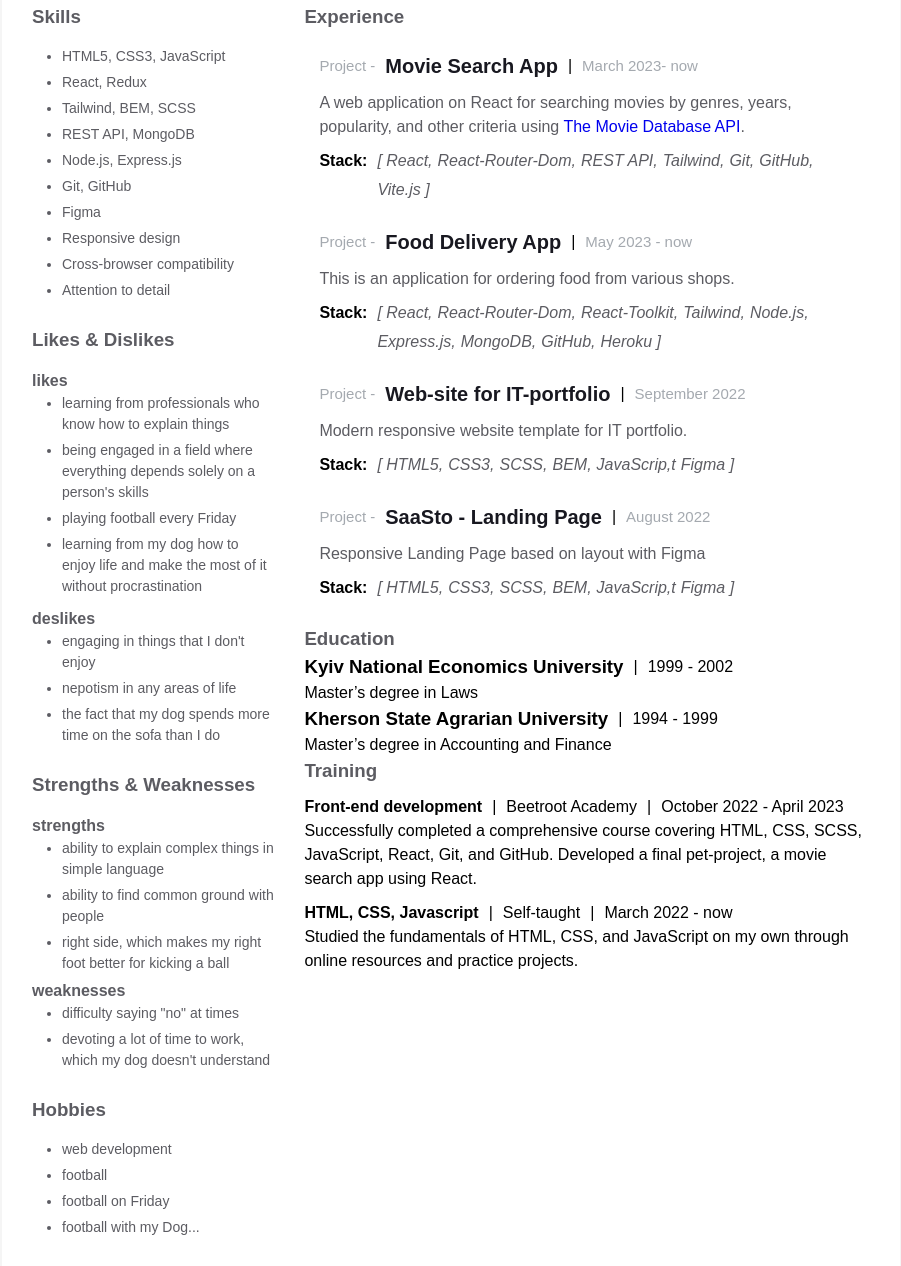
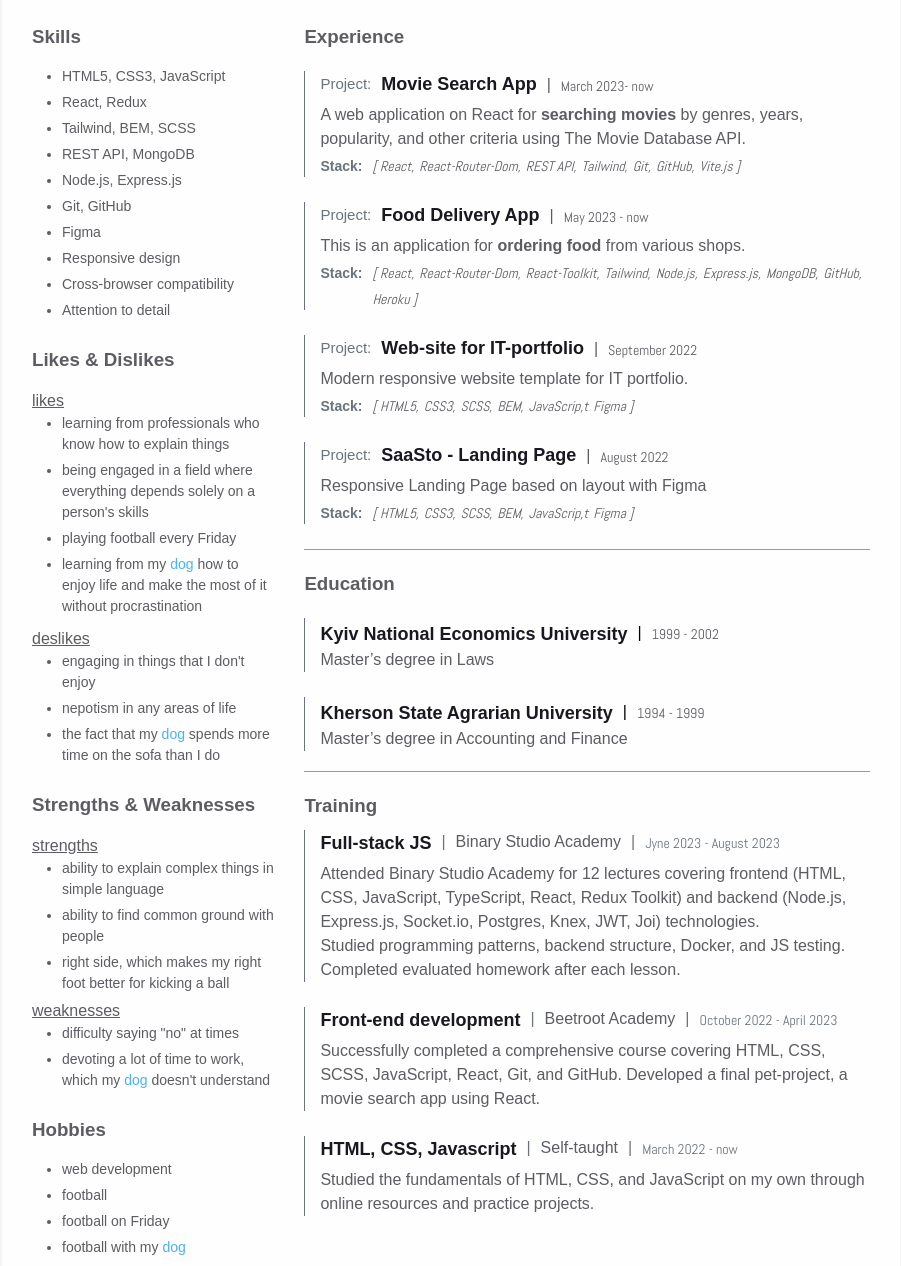
Before and after one commit to serhiy-yefimov/homepage, a plain HTML site: page index.html in a window 1280 px wide. Shown: the part 527-1793 px from the top of the page, without its empty margins (189-1090 px from the left). Drawn offline with Linux system fonts and the light colour scheme.

Commit message:
corrected styles.css

```diff
--- a/index.html
+++ b/index.html
@@ -101,6 +101,7 @@
                     <div class="resume__block">
                         <div class="main-info fh">
                             <div class="additional">
+                                <!-- skills -->
                                 <div class="skills">
                                     <h3 class="skills__header">Skills</h3>
                                     <ul class="skills__list">
@@ -131,8 +132,8 @@
                                         </li>
                                         <li class="likes__item">playing football every Friday</li>
                                         <li class="likes__item">
-                                            learning from my dog how to enjoy life and make the most of it without
-                                            procrastination
+                                            learning from my <span class="dog">dog</span> how to enjoy life and make the
+                                            most of it without procrastination
                                         </li>
                                     </ul>
                                     <div class="dislikes">deslikes</div>
@@ -140,14 +141,15 @@
                                         <li class="dislikes__item">engaging in things that I don't enjoy</li>
                                         <li class="dislikes__item">nepotism in any areas of life</li>
                                         <li class="dislikes__item">
-                                            the fact that my dog spends more time on the sofa than I do
+                                            the fact that my <span class="dog">dog</span> spends more time on the sofa
+                                            than I do
                                         </li>
                                     </ul>
                                 </div>
 
                                 <!-- strengths and weaknesses -->
                                 <div class="strengths-weaknesses">
-                                    <h3 class="strengths-weaknesses__header">Strengths & Weaknesses</h3>
+                                    <h3 class="strengths-weaknesses__header">Strengths &amp; Weaknesses</h3>
                                     <div class="strengths">strengths</div>
                                     <ul class="strengths__list">
                                         <li class="strengths__item">
@@ -162,7 +164,8 @@
                                     <ul class="weaknesses__list">
                                         <li class="weaknesses__item">difficulty saying "no" at times</li>
                                         <li class="weaknesses__item">
-                                            devoting a lot of time to work, which my dog doesn't understand
+                                            devoting a lot of time to work, which my
+                                            <span class="dog">dog</span> doesn't understand
                                         </li>
                                     </ul>
                                 </div>
@@ -174,7 +177,7 @@
                                         <li class="hobbies__item">web development</li>
                                         <li class="hobbies__item">football</li>
                                         <li class="hobbies__item">football on Friday</li>
-                                        <li class="hobbies__item">football with my Dog...</li>
+                                        <li class="hobbies__item">football with my <span class="dog">dog</span></li>
                                     </ul>
                                 </div>
 
@@ -193,7 +196,7 @@
                                     <h3 class="experiences__header">Experience</h3>
                                     <div class="experiences__project">
                                         <div class="experiences__project-header">
-                                            <span class="experiences__project-role">Project -</span>
+                                            <span class="experiences__project-role">Project: </span>
                                             <a
                                                 href="https://siefimov.github.io/movies-search-app/"
                                                 target="_blank"
@@ -204,7 +207,7 @@
                                             <span class="experiences__project-duration">March 2023- now</span>
                                         </div>
                                         <p class="experiences__project-description">
-                                            A web application on React for searching movies by genres, years,
+                                            A web application on React for <b>searching movies</b> by genres, years,
                                             popularity, and other criteria using
                                             <a
                                                 href="https://developer.themoviedb.org/reference/intro/getting-started"
@@ -228,7 +231,7 @@
                                     </div>
                                     <div class="experiences__project">
                                         <div class="experiences__project-header">
-                                            <span class="experiences__project-role">Project -</span>
+                                            <span class="experiences__project-role">Project:</span>
                                             <a
                                                 href="https://clinquant-maamoul-af4320.netlify.app/"
                                                 target="_blank"
@@ -239,7 +242,7 @@
                                             <span class="experiences__project-duration">May 2023 - now</span>
                                         </div>
                                         <p class="experiences__project-description">
-                                            This is an application for ordering food from various shops.
+                                            This is an application for <b>ordering food</b> from various shops.
                                         </p>
                                         <div class="experiences__project-stack">
                                             <span class="experiences__project-stack-title">Stack:</span>
@@ -258,7 +261,7 @@
                                     </div>
                                     <div class="experiences__project">
                                         <div class="experiences__project-header">
-                                            <span class="experiences__project-role">Project -</span>
+                                            <span class="experiences__project-role">Project:</span>
                                             <a
                                                 href="https://siefimov.github.io/my-portfolio/"
                                                 target="_blank"
@@ -285,7 +288,7 @@
                                     </div>
                                     <div class="experiences__project">
                                         <div class="experiences__project-header">
-                                            <span class="experiences__project-role">Project -</span>
+                                            <span class="experiences__project-role">Project:</span>
                                             <a
                                                 href="https://siefimov.github.io/landing-SaaSto/"
                                                 target="_blank"
@@ -311,6 +314,7 @@
                                         </div>
                                     </div>
                                 </div>
+                                <!-- education -->
                                 <div class="education">
                                     <h3 class="education__header">Education</h3>
                                     <div class="education__university">
@@ -335,23 +339,39 @@
                                             Master’s degree in Accounting and Finance
                                         </p>
                                     </div>
-
+                                </div>
                                 <div class="training">
                                     <h3 class="training__header">Training</h3>
+                                    <div class="training__company">
+                                        <div class="training__company-header">
+                                            <p class="training__company-class">Full-stack JS</p>
+                                            <span>|</span>
+                                            <p class="training__company-name">Binary Studio Academy</p>
+                                            <span>|</span>
+                                            <span class="training__company-duration">Jyne 2023 - August 2023</span>
+                                        </div>
+                                        <p class="training__company-description">
+                                            Attended Binary Studio Academy for 12 lectures covering frontend (HTML, CSS,
+                                            JavaScript, TypeScript, React, Redux Toolkit) and backend (Node.js,
+                                            Express.js, Socket.io, Postgres, Knex, JWT, Joi) technologies.
+                                        </p>
+                                        <p class="training__company-description">
+                                            Studied programming patterns, backend structure, Docker, and JS testing.
+                                            Completed evaluated homework after each lesson.
+                                        </p>
+                                    </div>
                                     <div class="training__company">
                                         <div class="training__company-header">
                                             <p class="training__company-class">Front-end development</p>
                                             <span>|</span>
                                             <p class="training__company-name">Beetroot Academy</p>
                                             <span>|</span>
-                                                <span class="training__company-duration"
-                                                    >October 2022 - April 2023</span
-                                                >
+                                            <span class="training__company-duration">October 2022 - April 2023</span>
                                         </div>
                                         <p class="training__company-description">
                                             Successfully completed a comprehensive course covering HTML, CSS, SCSS,
-                                                JavaScript, React, Git, and GitHub. Developed a final pet-project, a
-                                                movie search app using React.
+                                            JavaScript, React, Git, and GitHub. Developed a final pet-project, a movie
+                                            search app using React.
                                         </p>
                                     </div>
 
@@ -374,7 +394,6 @@
                     </div>
                 </div>
             </div>
-            </div>
         </main>
     </body>
 </html>
--- a/styles.css
+++ b/styles.css
@@ -1,28 +1,70 @@
-/* General styles: */
-
 * {
     margin: 0;
     padding: 0;
     box-sizing: border-box;
 }
 
+body {
+    font-family: Arial, Helvetica, sans-serif;
+    line-height: 1.5;
+
+    --primary-bg-color: #fefefe;
+    --primary-text-color: #181820;
+    --secondary-text-color: #5c5c62;
+    --icon-color: #6a737d;
+    --border-color: #a5d2e4;
+    --text-decoration-color: #4bb1f5;
+
+    background-color: var(--primary-bg-color);
+    transition: all 0.4s ease-in-out;
+}
+
 a {
     text-decoration: none;
 }
 
-body {
-    font-family: Arial, Helvetica, sans-serif;
-    line-height: 1.5;
-
-    --primary-text-color: #181820;
-    --secondary-text-color: #5c5c62;
-    --durability-text-color: #6a737d9c;
+.dark-mode {
+    --primary-bg-color: #0f172a;
+    --primary-text-color: #fefefe;
+    --secondary-text-color: #d1d1d5;
     --icon-color: #6a737d;
     --border-color: #a5d2e4;
     --text-decoration-color: #4bb1f5;
 }
 
+.dog {
+    color: var(--text-decoration-color);
+}
+
+.theme-btn {
+    top: 2%;
+    right: 3%;
+    width: 50px;
+    height: 50px;
+    border-radius: 50%;
+    background-color: #b2becd;
+    color: var(--primary-text-color);
+    cursor: pointer;
+    position: absolute;
+    display: flex;
+    justify-content: center;
+    align-items: center;
+    box-shadow: 0 3px 15px rgba(0, 0, 0, 0.3);
+    transition: all 0.1s ease-in-out;
+}
+
+.theme-btn:active {
+    transform: translateY(-5px);
+}
+
+.theme-btn i {
+    font-size: 1.4rem;
+    caret-color: var(--icon-color);
+    pointer-events: none;
+}
+
 .container {
+    position: relative;
     margin: 0 auto;
     padding: 0 30px;
     max-width: 900px;
@@ -32,7 +74,7 @@ body {
     display: flex;
     flex-direction: row;
     justify-content: space-between;
-    gap: 30px
+    gap: 30px;
 }
 
 .fv {
@@ -42,6 +84,7 @@ body {
 }
 
 .resume {
+    position: relative;
     margin: 50px auto;
     border: 1px solid #f5f5f5;
     box-shadow: 1px 1px 7px 7px #f5f5f5;
@@ -55,6 +98,10 @@ body {
     margin-bottom: 15px;
 }
 
+.main-info {
+    padding-top: 20px;
+}
+
 .main-info__container {
     flex: 70%;
 }
@@ -66,7 +113,7 @@ body {
 @media screen and (max-width: 576px) {
     .main-info,
     .contact_info_container {
-        flex-direction: column;
+        flex-direction: column-reverse;
     }
 
     .contact_info_container {
@@ -79,10 +126,13 @@ body {
 
     .experiences {
         margin-right: 0;
+        border-bottom: 1px solid var(--text-decoration-color);
+    }
+
+    .theme-btn {
+        top: 12px;
     }
 }
-
-/* Contact info styles: */
 
 .contact-info__header,
 .contact-info__sub-header {
@@ -114,8 +164,8 @@ body {
 
 .contact-info__block--center {
     justify-content: center;
+
     align-items: center;
-    align-tracks: flex-end;
 }
 
 .contact-info__item {
@@ -124,6 +174,10 @@ body {
     display: flex;
     justify-content: start;
     align-items: center;
+}
+
+.contact-info__item:hover {
+    color: var(--text-decoration-color);
 }
 
 .contact-info__item:not(:last-child) {
@@ -135,6 +189,7 @@ body {
     width: 20px;
     display: flex;
     justify-content: center;
+    align-items: center;
 }
 
 .contact-info__block:last-child .contact-info__item-icon-wrapper {
@@ -160,8 +215,6 @@ body {
     border-color: var(--text-decoration-color);
 }
 
-/* Intro and skills styles: */
-
 .intro {
     display: flex;
     justify-content: start;
@@ -177,22 +230,13 @@ body {
 .intro__icon {
     height: 1.1428rem;
     vertical-align: text-bottom;
+
     color: var(--text-decoration-color);
-}
-
-.intro__icon path {
-    fill: var(--text-decoration-color);
 }
 
 .intro_text {
     color: var(--secondary-text-color);
     text-align: justify;
-}
-
-.skills__header {
-    color: var(--secondary-text-color);
-    text-align: center;
-    margin-bottom: 15px;
 }
 
 .skills__header,
@@ -202,6 +246,7 @@ body {
 .languages__header {
     color: var(--secondary-text-color);
     text-align: start;
+
     margin-bottom: 15px;
 }
 
@@ -219,6 +264,7 @@ body {
 .languages__list {
     margin-left: 30px;
 }
+
 .skills__item,
 .likes__item,
 .dislikes__item,
@@ -230,22 +276,23 @@ body {
     color: var(--secondary-text-color);
     margin-bottom: 5px;
 }
+
 .likes,
 .dislikes,
 .strengths,
 .weaknesses {
     color: var(--secondary-text-color);
-    font-weight: 600;
+    text-decoration: underline;
+    /* font-weight: 600; */
 }
+
 .likes__list {
     margin-bottom: 10px;
 }
 
-/* Experience and additional info styles: */
-
 .experiences {
     flex: 1 1 60%;
-    margin-right: 50px;
+    border-bottom: 1px solid var(--text-decoration-color);
 }
 
 .experiences__header {
@@ -255,7 +302,7 @@ body {
 }
 
 .experiences__header-durability {
-    color: var(--durability-text-color);
+    color: var(--icon-color);
     text-align: left;
     margin-bottom: 10px;
     font-size: 15px;
@@ -270,20 +317,20 @@ body {
 }
 
 .experiences__project {
-    margin-left: 15px;
+    border-left: 1px solid var(--icon-color);
+    padding-left: 15px;
     margin-bottom: 25px;
 }
 
 .experiences__project-header {
     display: flex;
-    justify-items: center;
     align-items: center;
     gap: 10px;
-    margin-bottom: 10px;
+    margin-bottom: 5px;
 }
 
 .experiences__project-role {
-    color: var(--durability-text-color);
+    color: var(--icon-color);
     text-align: left;
     font-size: 15px;
 }
@@ -291,28 +338,51 @@ body {
 .experiences__project-name {
     color: var(--primary-text-color);
     text-align: left;
-    font-size: 20px;
+    font-size: 18px;
     font-weight: 600;
     cursor: pointer;
 }
+.experiences__project-name:hover {
+    color: var(--text-decoration-color);
+}
+
+.experiences__project-name + span {
+    color: var(--secondary-text-color);
+}
+
 .experiences__project-duration {
-    color: var(--durability-text-color);
+    font-family: 'Abel', sans-serif;
+    color: var(--secondary-text-color);
     text-align: left;
-    font-size: 15px;
+    font-size: 14px;
+    padding-top: 3px;
 }
 
 .experiences__project-stack {
     display: flex;
     gap: 10px;
+    font-size: 14px;
 }
 .experiences__project-description {
     color: var(--secondary-text-color);
-    margin-bottom: 10px;
+    margin-bottom: 5px;
 }
+
+.experiences__project-description a {
+    color: var(--secondary-text-color);
+}
+
+.experiences__project-description a:hover {
+    color: var(--text-decoration-color);
+}
+
 .experiences__project-stack-title {
+    color: var(--icon-color);
     font-weight: 600;
 }
+
 .experiences__project-stack-list {
+    font-family: 'Abel', sans-serif;
     display: flex;
     flex-wrap: wrap;
     gap: 5px;
@@ -321,16 +391,23 @@ body {
     color: var(--secondary-text-color);
 }
 
-.experiences__project-responsibilities {
-    color: var(--secondary-text-color);
-    padding-left: 20px;
+.education {
+    margin-top: 20px;
+    padding-bottom: 20px;
+    border-bottom: 1px solid var(--text-decoration-color);
 }
 
-.education {
+.education__header {
     margin-bottom: 20px;
+    color: var(--secondary-text-color);
 }
-.education__header {
-    color: var(--secondary-text-color);
+
+.education__university {
+    padding-left: 15px;
+    border-left: 1px solid var(--icon-color);
+}
+.education__university:not(:last-child) {
+    margin-bottom: 25px;
 }
 
 .education__university-header {
@@ -339,8 +416,28 @@ body {
     gap: 10px;
 }
 
+.education__university-name {
+    color: var(--primary-text-color);
+    text-align: left;
+    font-size: 18px;
+    font-weight: 600;
+    padding-top: 3px;
+}
+
+.education__university-durability {
+    font-family: 'Abel', sans-serif;
+    color: var(--secondary-text-color);
+    text-align: left;
+    font-size: 14px;
+    padding-top: 3px;
+}
+
+.education__university-degree {
+    color: var(--secondary-text-color);
+}
+
 .training {
-    margin-bottom: 20px;
+    padding: 20px 0;
 }
 .training__header {
     margin-bottom: 10px;
@@ -348,15 +445,42 @@ body {
 }
 
 .training__company {
-    margin-bottom: 10px;
+    margin-bottom: 25px;
+    padding-left: 15px;
+    border-left: 1px solid var(--icon-color);
 }
+
 .training__company-header {
     display: flex;
     gap: 10px;
+    margin-bottom: 5px;
 }
 
 .training__company-class {
+    color: var(--primary-text-color);
+    text-align: left;
+    font-size: 18px;
     font-weight: 600;
+}
+
+.training__company-class ~ span {
+    color: var(--icon-color);
+}
+
+.training__company-name {
+    color: var(--secondary-text-color);
+}
+
+.training__company-duration {
+    font-family: 'Abel', sans-serif;
+    color: var(--secondary-text-color);
+    text-align: left;
+    font-size: 14px;
+    padding-top: 3px;
+}
+
+.training__company-description {
+    color: var(--secondary-text-color);
 }
 
 .additional {
@@ -364,48 +488,3 @@ body {
     flex-direction: column;
     gap: 20px;
 }
-
-.additional-info {
-    flex: 1 1 40%;
-}
-
-.additional-info__education {
-    margin-bottom: 20px;
-}
-
-.additional-info__education-header {
-    color: var(--secondary-text-color);
-    text-align: left;
-    margin-bottom: 20px;
-}
-
-.additional-info__education-university-durability {
-    color: var(--durability-text-color);
-    text-align: left;
-    margin-bottom: 10px;
-    font-size: 15px;
-}
-
-.additional-info__education-university-speciality {
-    color: var(--primary-text-color);
-    text-align: left;
-    margin-bottom: 10px;
-}
-
-.additional-info__education-university-name {
-    color: var(--secondary-text-color);
-}
-
-.additional-info__languages {
-    margin-bottom: 20px;
-}
-
-.additional-info__languages-header {
-    color: var(--secondary-text-color);
-    text-align: left;
-    margin-bottom: 20px;
-}
-
-.additional-info__languages-item {
-    color: var(--secondary-text-color);
-}
```
Lines whose indentation alone changed are shown as unchanged.
